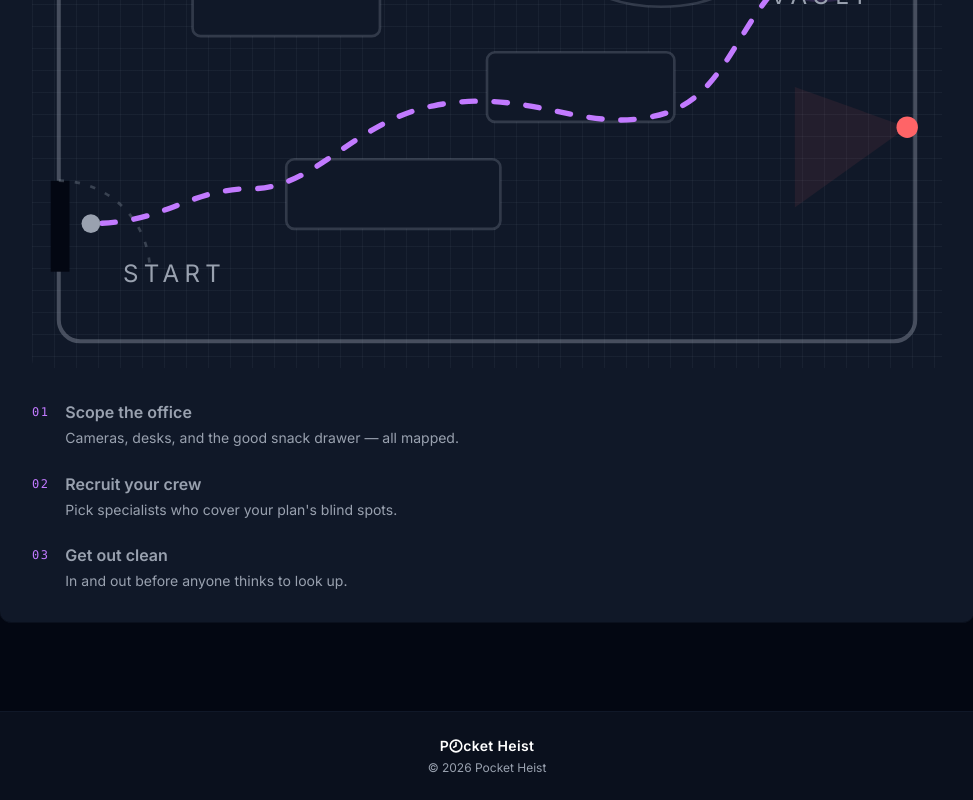
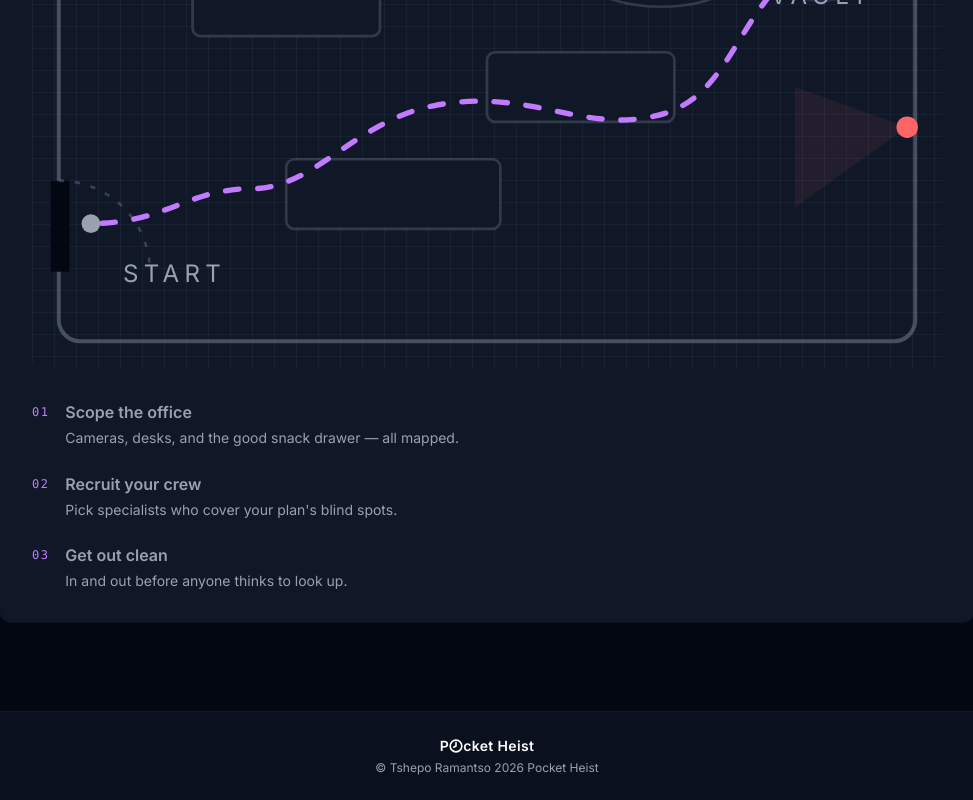
Before and after one commit to tsheporamantso/pocket_heists, a Next.js app: page / in a window 1280 px wide. Shown: the part 684-1484 px from the top of the page, without its empty margins (153-1126 px from the left). Built offline with nearby package versions, Linux system fonts and the light colour scheme; no server answers.

Commit message:
feat(footer): add next link to tshepo gladwin ramantso github profile

```diff
--- a/components/Footer/Footer.tsx
+++ b/components/Footer/Footer.tsx
@@ -1,18 +1,34 @@
-import { Clock8 } from "lucide-react"
-import styles from "./Footer.module.css"
+import { Clock8 } from "lucide-react";
+import styles from "./Footer.module.css";
+import Link from "next/link";
 
 export default function Footer() {
-  const year = new Date().getFullYear()
+  const year = new Date().getFullYear();
 
   return (
     <footer className={styles.footer}>
       <div className={styles.inner}>
         <p className={styles.wordmark} role="img" aria-label="Pocket Heist">
-          P<Clock8 className={styles.logo} size={14} strokeWidth={2.75} aria-hidden />
+          P
+          <Clock8
+            className={styles.logo}
+            size={14}
+            strokeWidth={2.75}
+            aria-hidden
+          />
           cket Heist
         </p>
-        <p className={styles.copyright}>© {year} Pocket Heist</p>
+        <p className={styles.copyright}>
+          ©{" "}
+          <Link
+            href="https://github.com/tsheporamantso"
+            aria-label="Github profile of Tshepo Ramantso"
+          >
+            Tshepo Ramantso
+          </Link>{" "}
+          {year} Pocket Heist
+        </p>
       </div>
     </footer>
-  )
+  );
 }
```
